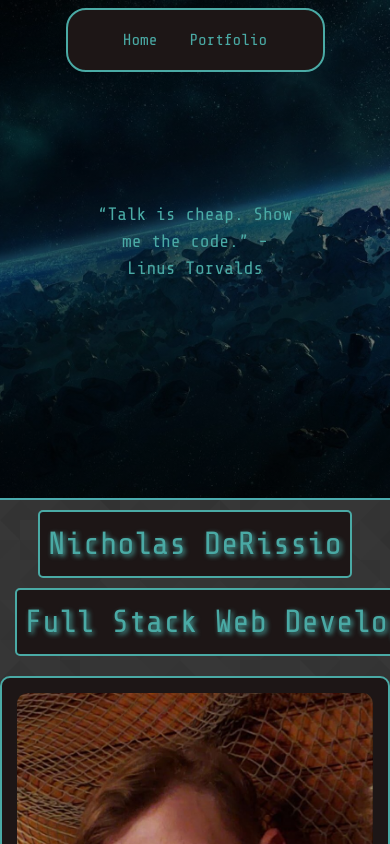
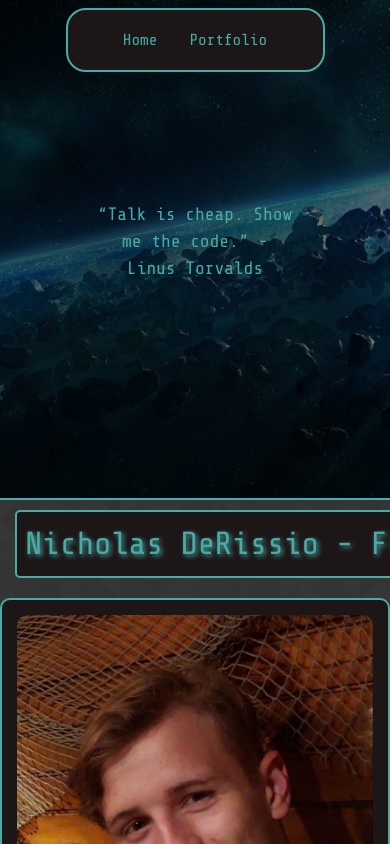
Before and after one commit to KantKontrol/React-Portfolio, a React (Create React App) app: page / in a window 390 px wide. Shown: the top 844 px of the page. Built offline with nearby package versions, Linux system fonts and the light colour scheme.

Commit message:
changed home title from two to one - not mobile friendly

```diff
--- a/src/components/HeaderText/index.css
+++ b/src/components/HeaderText/index.css
@@ -15,6 +15,7 @@
     border-radius: 5px;
     margin-bottom: 10px;
     text-shadow: 2px 2px 5px #4aaaa5;
+    overflow: hidden;
 }
 
 @media only screen and (max-width: 375px){
--- a/src/components/Home/index.js
+++ b/src/components/Home/index.js
@@ -24,8 +24,7 @@ function Home() {
 
                     </div>
                     <div className="col-lg-10">
-                        <HeaderText text="Nicholas DeRissio"/>
-                        <HeaderText text="Full Stack Web Developer"/>
+                        <HeaderText text="Nicholas DeRissio - Full Stack Web Developer"/>
                     </div>
                     <div className="col-lg-1">
 
```
